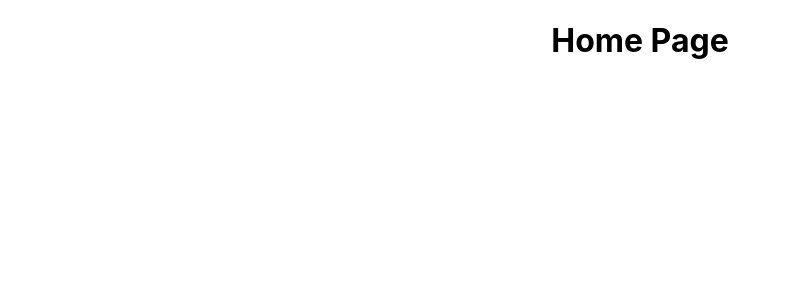
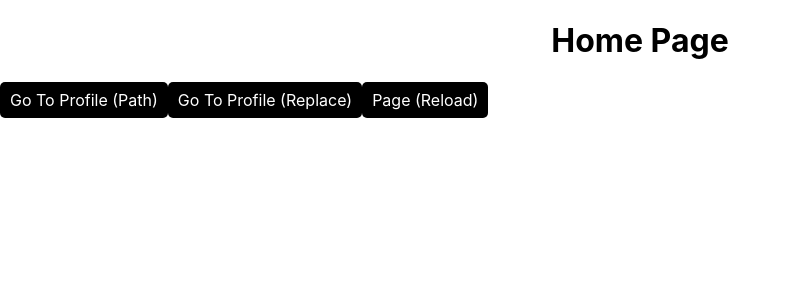
Before and after one commit to shivprajapat/NextJS-Beginning-to-Mastery, a Next.js app: page / in a window 1280 px wide. Shown: the top 300 px of the page, without its empty margins (0-791 px from the left). Built offline with nearby package versions, Linux system fonts and the light colour scheme.

Commit message:
useRouter-and-withRouter use

```diff
--- a/pages/index.js
+++ b/pages/index.js
@@ -1,7 +1,40 @@
+import { useRouter, withRouter } from "next/router";
 import React from "react";
 
 const Home = () => {
-  return <h1>Home Page</h1>;
+  const router = useRouter();
+  console.log(router);
+
+  return (
+    <div>
+      <h1>Home Page</h1>
+      <button onClick={() => router.push("/profile")}>
+        go to profile (path)
+      </button>
+      <button onClick={() => router.replace("/profile")}>
+        go to profile (replace)
+      </button>
+      <button onClick={() => router.reload("/profile")}>page (reload)</button>
+    </div>
+  );
 };
 
 export default Home;
+
+// const Home = ({router}) => {
+// console.log(router);
+//   return (
+//     <div>
+//       <h1>Home Page</h1>
+//       <button onClick={() => router.push("/profile")}>
+//         go to profile (path)
+//       </button>
+//       <button onClick={() => router.replace("/profile")}>
+//         go to profile (replace)
+//       </button>
+//       <button onClick={() => router.reload("/profile")}>page (reload)</button>
+//     </div>
+//   );
+// };
+
+// export default withRouter(Home);
--- a/styles/globals.css
+++ b/styles/globals.css
@@ -14,13 +14,12 @@ a {
 * {
   box-sizing: border-box;
 }
-
-@media (prefers-color-scheme: dark) {
-  html {
-    color-scheme: dark;
-  }
-  body {
-    color: white;
-    background: black;
-  }
+button{
+  all: unset;
+  padding: 8px 10px;
+  background-color: #000;
+  color: #fff;
+  border-radius: 5px;
+  text-transform: capitalize;
+  cursor: pointer;
 }
```
